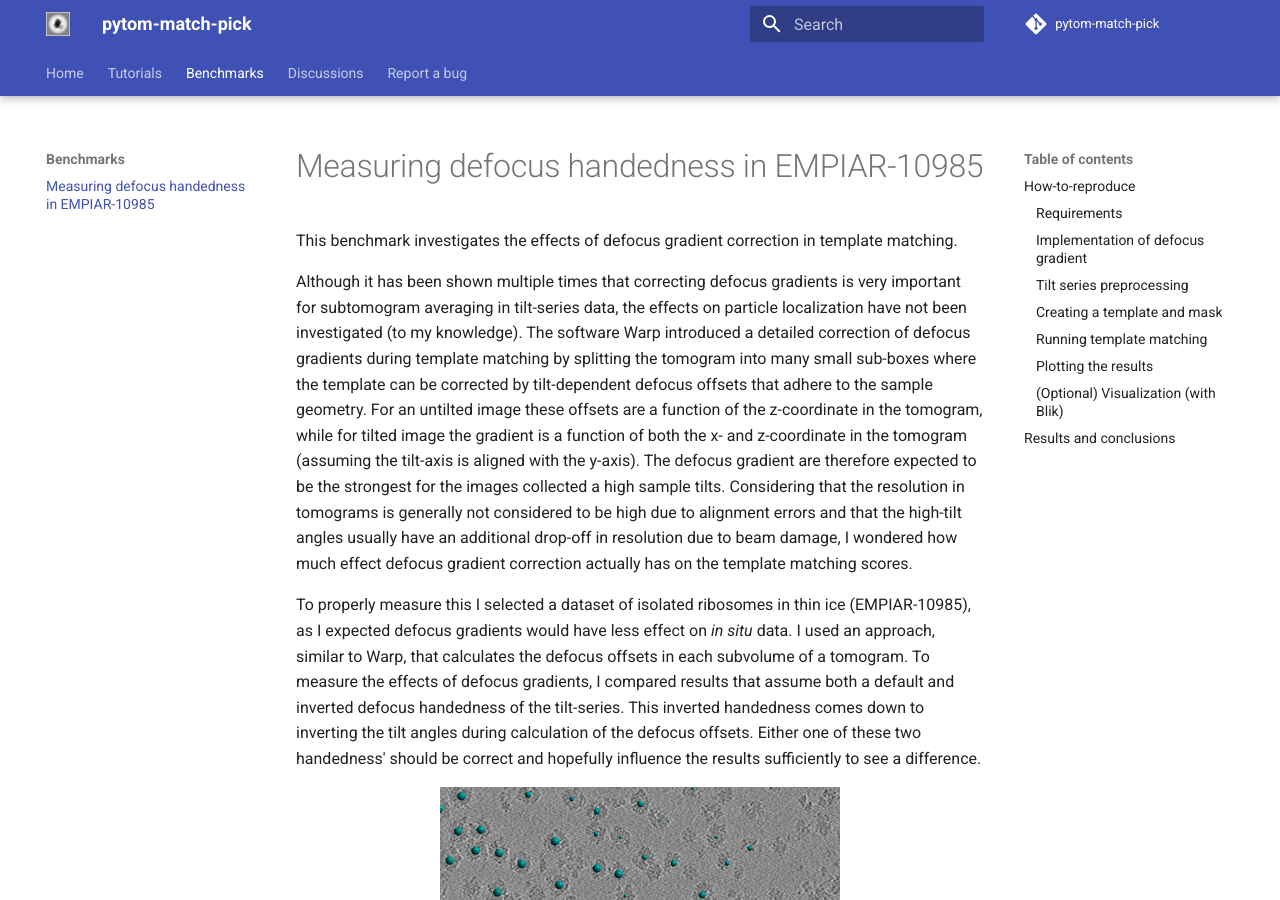
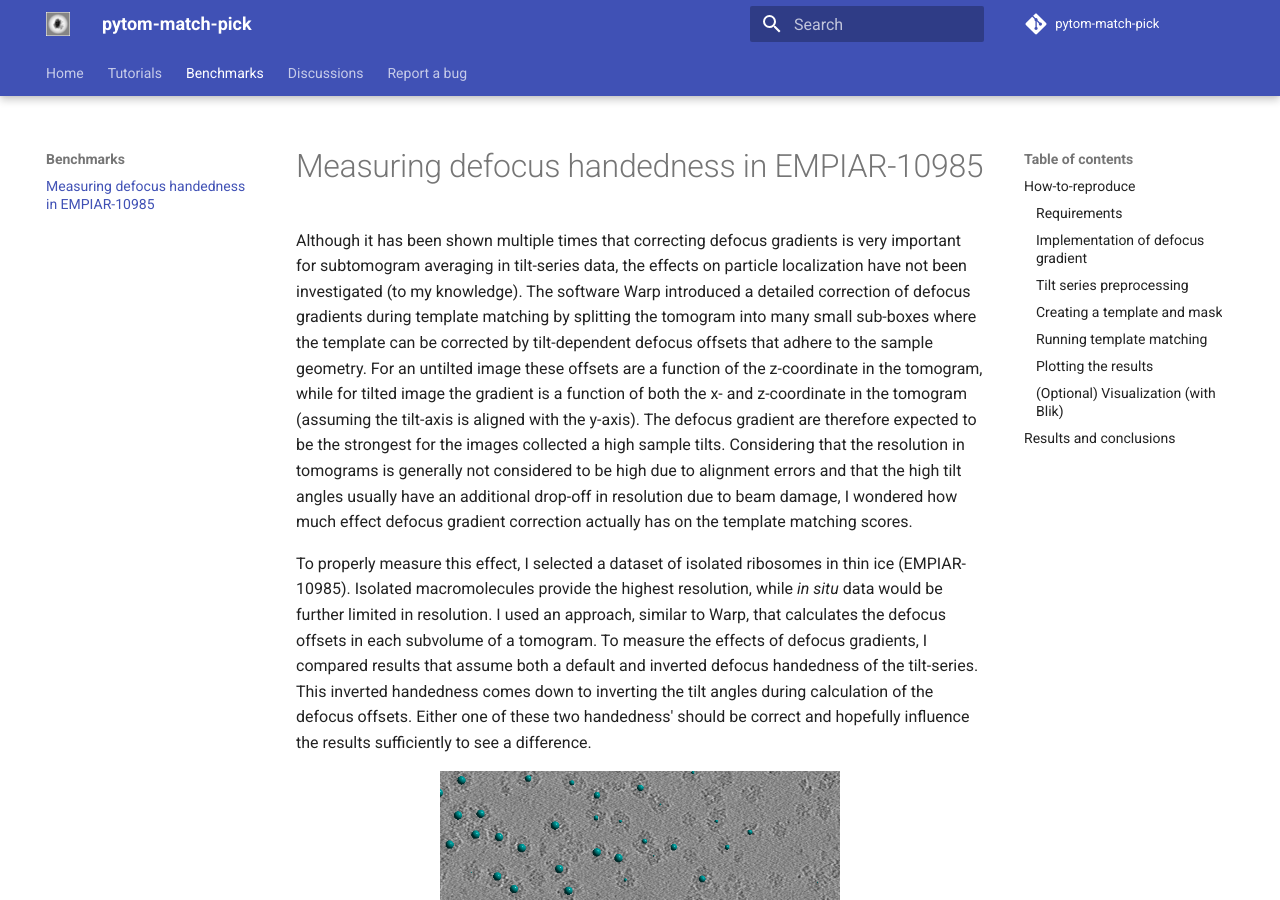
Before and after one commit to SBC-Utrecht/pytom-match-pick, an MkDocs documentation site: the page built from docs/benchmarks/defocus_handedness.md, in a window 1280 px wide and 900 px high. Built offline with MkDocs 1.6.1 and Material for MkDocs 9.7.7, drawn with Linux system fonts in a browser that asks for light colours; comment, search, counter and statistics services are not loaded.

Commit message:
fix some text

```diff
--- a/docs/benchmarks/defocus_handedness.md
+++ b/docs/benchmarks/defocus_handedness.md
@@ -1,6 +1,3 @@
-This benchmark investigates the effects of defocus gradient correction in template
-matching.
-
 Although it has been shown multiple times that correcting defocus gradients is very
 important for subtomogram averaging in tilt-series data, the effects on particle
 localization have not been investigated (to my knowledge). The software Warp
@@ -13,14 +10,15 @@ gradient is a function of both the x- and z-coordinate in the tomogram (assuming
 tilt-axis is aligned with the y-axis). The defocus gradient are therefore expected
 to be the strongest for the images collected a high sample tilts. Considering that the
 resolution in tomograms is generally not considered to be high due to alignment errors
-and that the high-tilt angles usually have an additional drop-off in resolution due to
+and that the high tilt angles usually have an additional drop-off in resolution due to
 beam damage, I wondered how much effect defocus gradient correction actually has
 on the template matching scores.
 
-To properly measure this I selected a dataset of isolated ribosomes in thin ice
-(EMPIAR-10985), as I expected defocus gradients would have less effect on _in situ_
-data. I used an approach, similar to Warp, that calculates the defocus offsets in
-each subvolume of a tomogram. To measure the effects of defocus gradients, I
+To properly measure this effect, I selected a dataset of isolated ribosomes in thin ice
+(EMPIAR-10985). Isolated macromolecules provide the highest resolution, while _in situ_
+data would be further limited in resolution. I used an approach, similar to Warp,
+that calculates the defocus offsets in each subvolume of a tomogram. To measure the
+effects of defocus gradients, I
 compared results that assume both a default and inverted defocus handedness of the
 tilt-series. This inverted handedness comes down to
 inverting the tilt angles during
```
